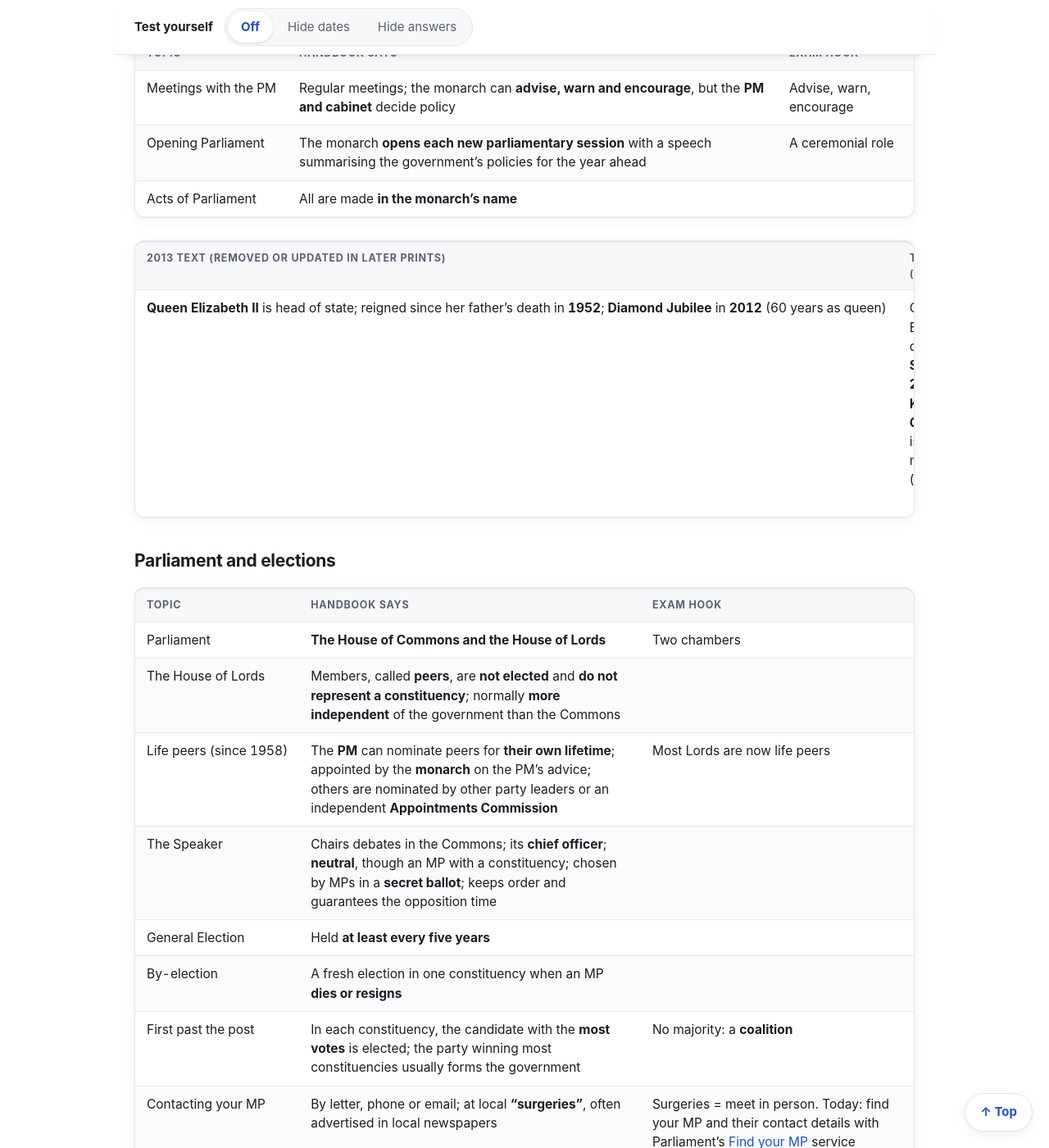
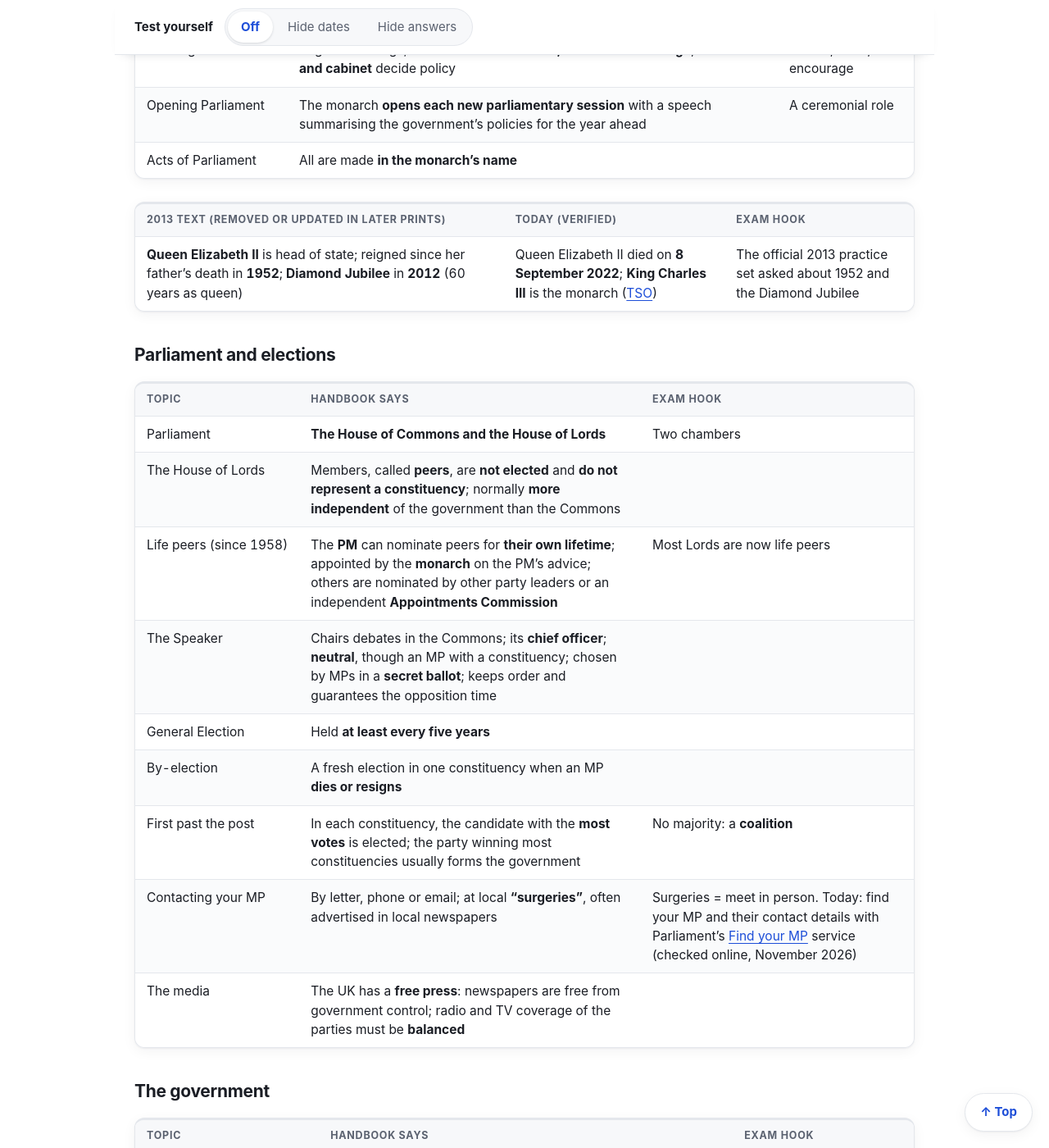
Before and after one commit to byte-ish/life-in-the-uk-study, a Jekyll site: the page built from revision.md, in a window 1280 px wide and 1400 px high, scrolled down 12981 px. Shown: the whole window at 82% size. Built offline with Jekyll 4.4.1, drawn with Linux system fonts in a browser that asks for light colours; part of the change alters nothing that is shown.

Commit message:
Let a first table column of sentences wrap
The first column stays on one line so dates don't break, but tables
whose first column holds sentences (the 2013-vs-today monarchy table,
the commonly confused tables) pushed the other columns off the side.
study.js and revision.js now mark those tables, and the CSS lets them wrap.

Co-Authored-By: Claude Opus 5.5 <noreply@anthropic.com>

```diff
--- a/assets/css/style.css
+++ b/assets/css/style.css
@@ -137,6 +137,8 @@ tbody tr:nth-child(even) { background: var(--stripe); }
 tbody tr:last-child td { border-bottom: 0; }
 tbody tr:hover { background: color-mix(in srgb, var(--era, var(--accent)) 6%, #fff); }
 td:first-child { white-space: nowrap; font-variant-numeric: tabular-nums; }
+/* study.js and revision.js add .wrap-first when a first-column cell is a sentence, not a date */
+table.wrap-first td:first-child { white-space: normal; min-width: 16em; }
 td:first-child strong { color: var(--era, var(--text)); }
 
 /* Often asked: rows whose key date carries {: .hy} */
--- a/assets/js/revision.js
+++ b/assets/js/revision.js
@@ -53,6 +53,9 @@
         var body = document.createElement('tbody');
         rows.forEach(function (tr) { body.appendChild(tr.cloneNode(true)); });
         copy.appendChild(body);
+        if (table.classList.contains('wrap-first') || rows.some(function (tr) {
+          return tr.children[0] && tr.children[0].textContent.trim().length > 40;
+        })) copy.classList.add('wrap-first');
         block.appendChild(copy);
         count += rows.length;
       });
--- a/assets/js/study.js
+++ b/assets/js/study.js
@@ -34,6 +34,10 @@
     var labels = Array.prototype.map.call(table.querySelectorAll('thead th'), function (th) {
       return th.textContent.trim();
     });
+    // A first column of sentences, not dates, may wrap (see .wrap-first in style.css).
+    if (Array.prototype.some.call(table.querySelectorAll('tbody td:first-child'), function (td) {
+      return td.textContent.trim().length > 40;
+    })) table.classList.add('wrap-first');
     table.querySelectorAll('tbody tr').forEach(function (tr) {
       Array.prototype.forEach.call(tr.children, function (td, i) {
         if (!td.textContent.trim()) td.classList.add('empty');
```
